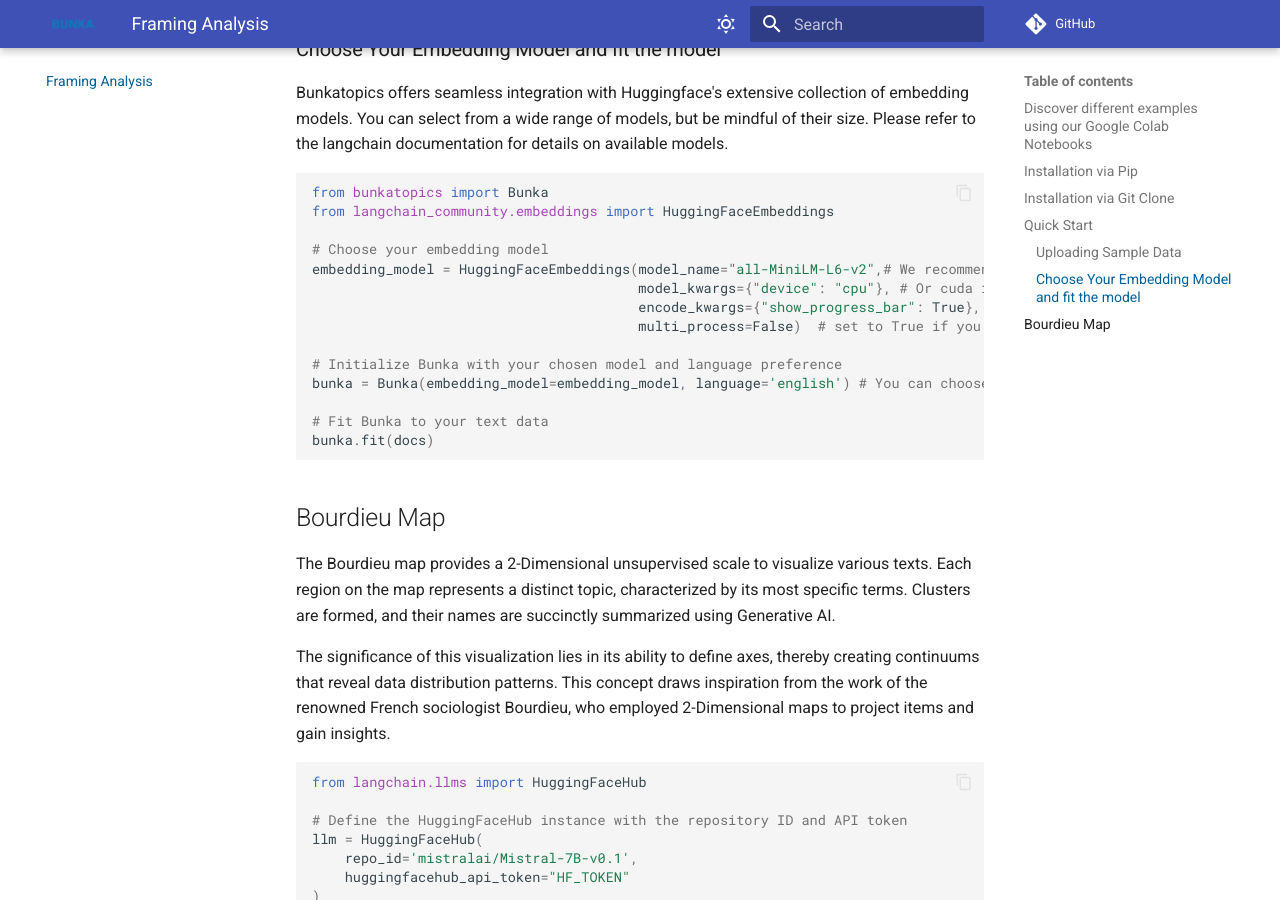
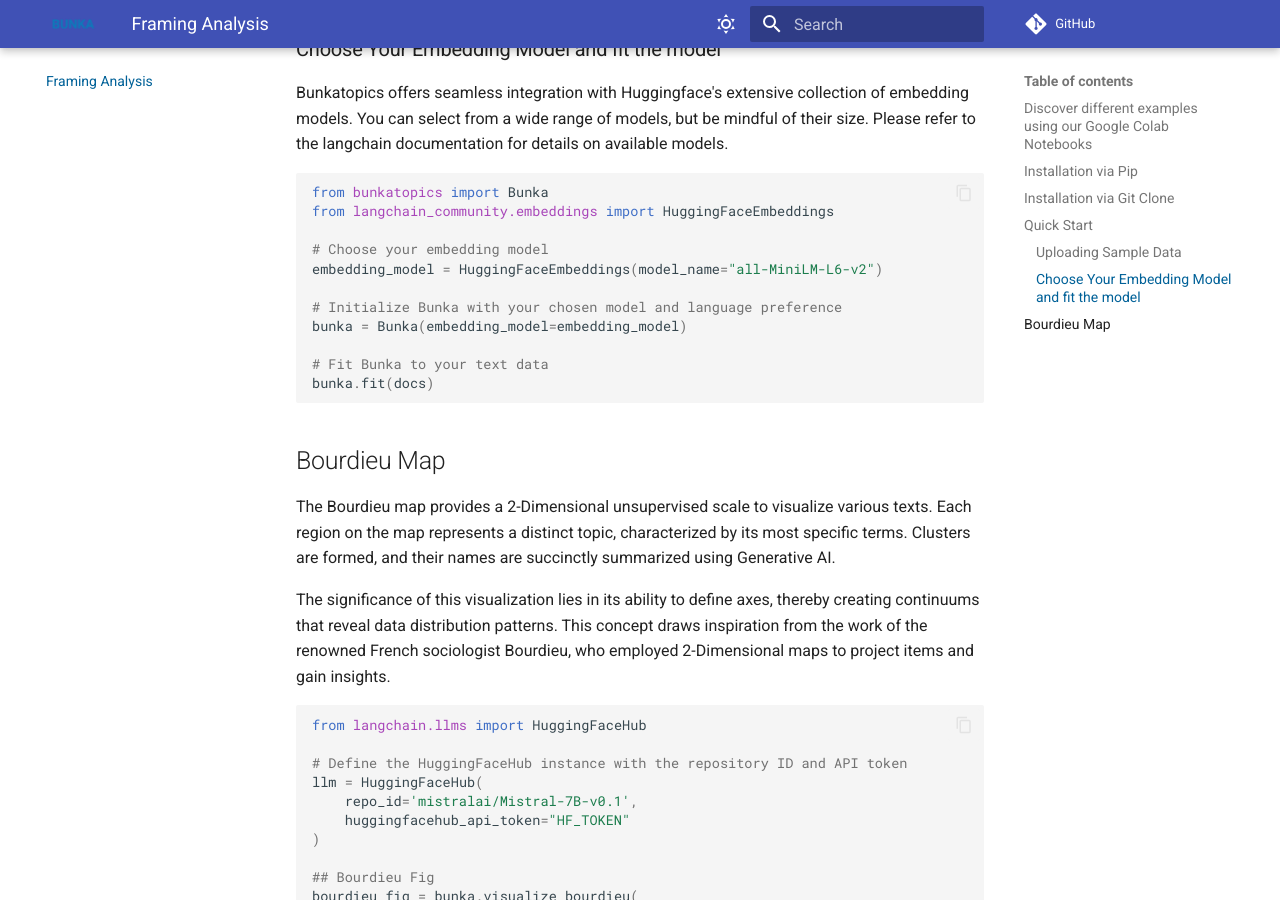
Before and after one commit to charlesdedampierre/BunkaTopics, an MkDocs documentation site: the page built from docs/framing-analysis.md, in a window 1280 px wide and 900 px high, scrolled down 1054 px. Built offline with MkDocs 1.6.1 and Material for MkDocs 9.7.7, drawn with Linux system fonts in a browser that asks for light colours; comment, search, counter and statistics services are not loaded.

```diff
--- a/docs/framing-analysis.md
+++ b/docs/framing-analysis.md
@@ -42,13 +42,10 @@
 from langchain_community.embeddings import HuggingFaceEmbeddings
 
 # Choose your embedding model
-embedding_model = HuggingFaceEmbeddings(model_name="all-MiniLM-L6-v2",# We recommend starting with a small model
-                                        model_kwargs={"device": "cpu"}, # Or cuda if you have GPU
-                                        encode_kwargs={"show_progress_bar": True}, # Show the progress of embeddings
-                                        multi_process=False)  # set to True if you have mutliprocessing
+embedding_model = HuggingFaceEmbeddings(model_name="all-MiniLM-L6-v2")
 
 # Initialize Bunka with your chosen model and language preference
-bunka = Bunka(embedding_model=embedding_model, language='english') # You can choose any language you prefer
+bunka = Bunka(embedding_model=embedding_model)
 
 # Fit Bunka to your text data
 bunka.fit(docs)
```
Also changed, not shown: README.md (+4 -5 lines), docs/fine-tuning.md (+3 -6 lines), docs/getting-started.md (+4 -5 lines), docs/topic_exploration.md (+4 -7 lines), 3 other files.
